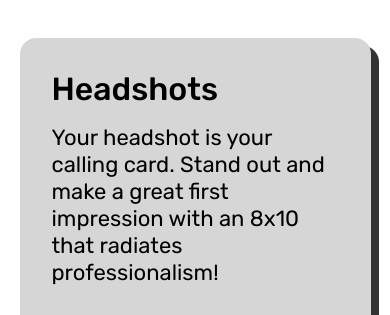
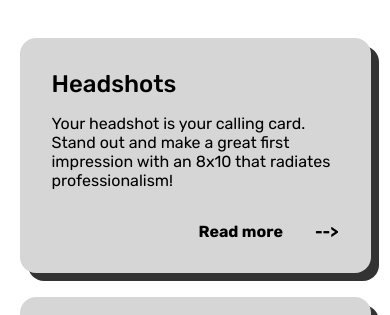
Before and after one commit to smisevich/misevich-photography, a plain HTML site: page index.html in a window 390 px wide. Shown: the part 720-1035 px from the top of the page. Drawn offline with Linux system fonts and the light colour scheme.

Commit message:
adjusted breakpoints for booking-tile

```diff
--- a/styles.css
+++ b/styles.css
@@ -250,6 +250,30 @@ footer {
     font-size: 1rem;
   }
 
+  .booking-tile h2 {
+    font-size: 1.5rem;
+  }
+
+  .booking-tile p {
+    font-size: 1rem;
+  }
+
+  /* .booking-section {
+    flex-direction: column;
+    gap: 1.5rem;
+  }
+
+  .booking-tile {
+    width: 100%;
+  } */
+
+  .tile-cta a {
+    justify-content: end;
+    gap: 2rem;
+  }
+}
+
+@media only screen and (max-width: 925px) {
   .booking-section {
     flex-direction: column;
     gap: 1.5rem;
@@ -258,25 +282,6 @@ footer {
   .booking-tile {
     width: 100%;
   }
-
-  .tile-cta a {
-    justify-content: end;
-    gap: 2rem;
-  }
-}
-
-@media only screen and (max-width: 925px) {
-  /* .hero-img img {
-    width: 15rem;
-  }
-
-  .hero h3 {
-    font-size: 1.5rem;
-  }
-
-  .hero p {
-    font-size: 1rem;
-  } */
 
   footer h2 {
     font-size: 3rem;
```
